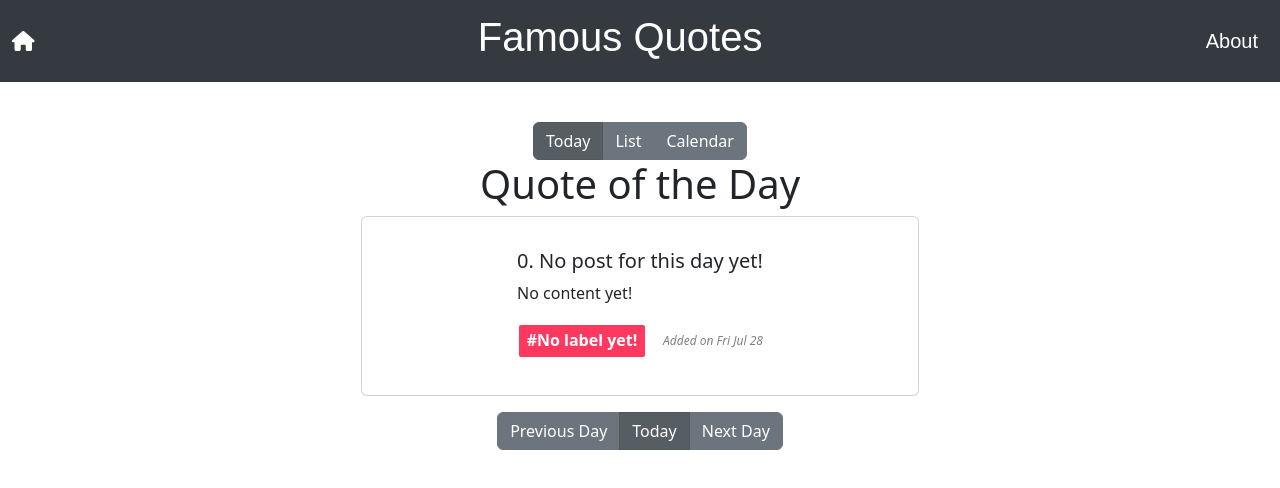
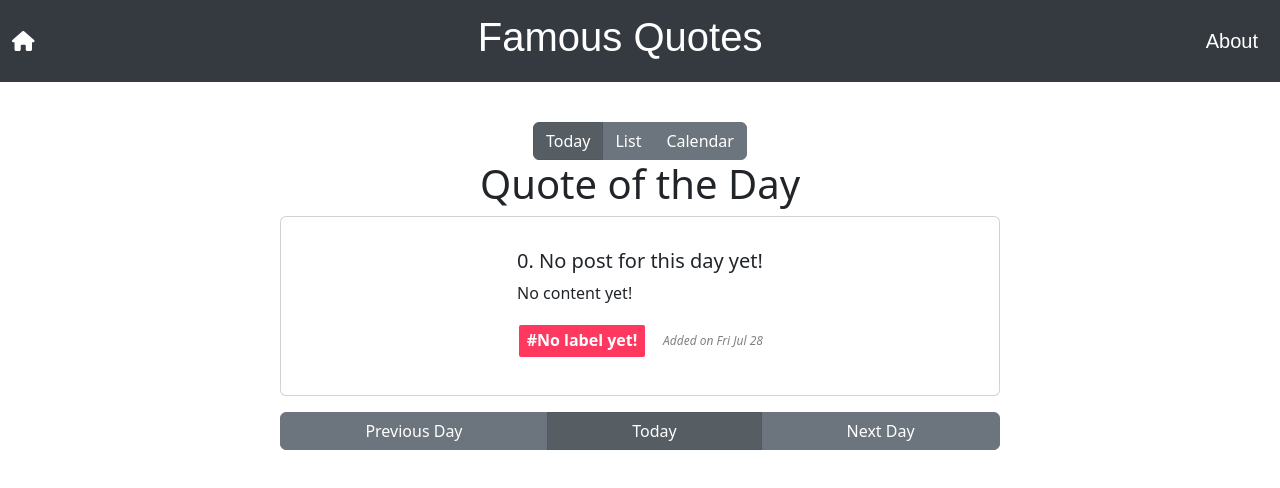
Before and after one commit to lambley/journal-frontend, a React (Create React App) app: page / in a window 1280 px wide. Shown: the top 488 px of the page. Built offline with nearby package versions, Linux system fonts and the light colour scheme; no server answers.

Commit message:
update bootstrap styling

```diff
--- a/src/Components/TodayView.tsx
+++ b/src/Components/TodayView.tsx
@@ -1,4 +1,4 @@
-import { Button, ButtonGroup } from 'react-bootstrap';
+import { Button, ButtonGroup, Container, Row, Col } from 'react-bootstrap';
 import { axiosInstance } from "../Api/Api";
 import { useState, useEffect } from "react";
 import { IPost } from "../types/data";
@@ -60,13 +60,18 @@ export const TodayView = () => {
   };
 
   return (
-    <div className="today-view">
+    <Container className="today-view">
       <h1 className="today-view-header">Quote of the Day</h1>
+      <Row>
+        <Col xs={12} md={10} lg={8} className="mx-auto">
           <div className="quote">
             {postComponent(post)}
           </div>
-      <div className="navigation-buttons d-flex justify-content-center mt-3">
-        <ButtonGroup aria-label="Basic example">
+        </Col>
+      </Row>
+      <Row className="mt-3">
+        <Col xs={12} md={10} lg={8} className="mx-auto">
+          <ButtonGroup className="d-flex justify-content-center" aria-label="Basic example">
             <Button
               variant="secondary"
               onClick={handlePrevDay}
@@ -75,6 +80,7 @@ export const TodayView = () => {
             </Button>
             <Button
               variant={moment(date).isSame(moment(), 'day') ? "secondary active" : "secondary"}
+              onClick={handleToday}
             >
               Today
             </Button>
@@ -85,7 +91,8 @@ export const TodayView = () => {
               Next Day
             </Button>
           </ButtonGroup>
-      </div>
-    </div>
+        </Col>
+      </Row>
+    </Container>
   );
 };
--- a/src/stylesheets/posts.css
+++ b/src/stylesheets/posts.css
@@ -93,7 +93,7 @@
 }
 
 .today-view {
-  width: 50%;
+  width: 700px;
   margin-left: auto;
   margin-right: auto;
 }
```
Lines whose indentation alone changed are shown as unchanged.
